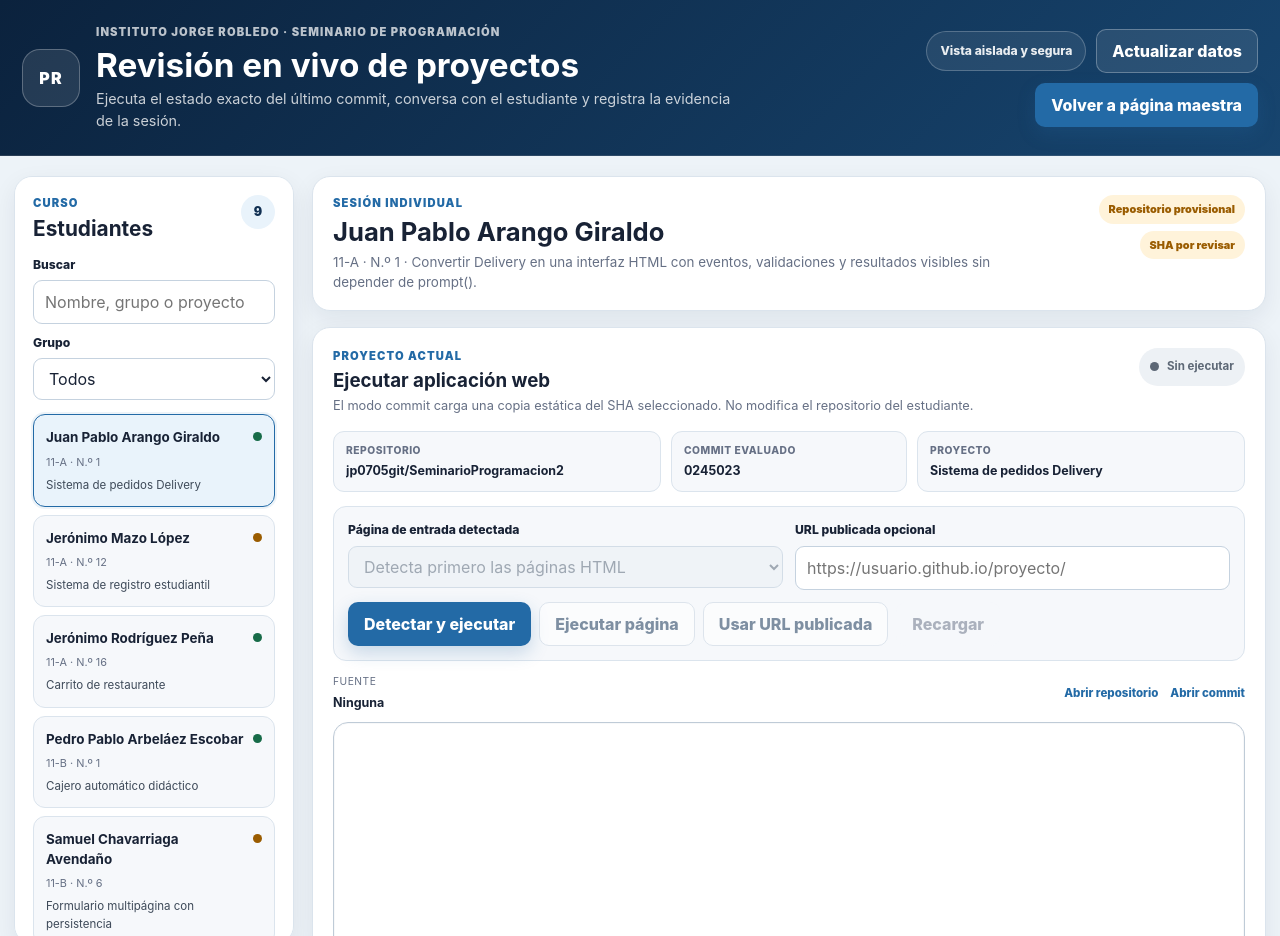
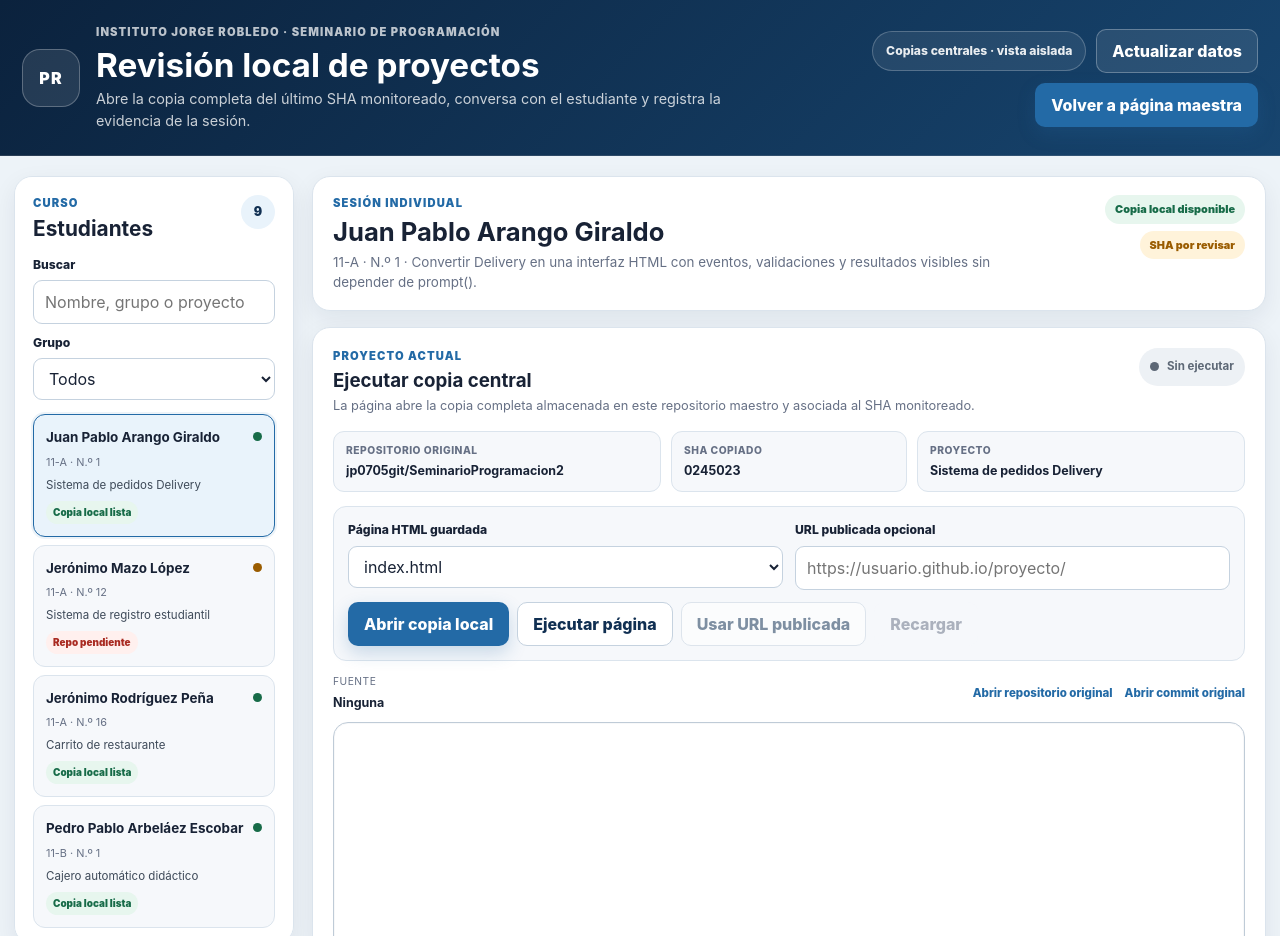
Before and after one commit to juanperez238421-cpu/Seminario_Goal_Period2, a website: page project-review.html in a window 1280 px wide. Shown: the top 936 px of the page. Drawn offline with Linux system fonts and the light colour scheme; no server answers.

Commit message:
feat: make local mirrors the default project review source

```diff
--- a/project-review.html
+++ b/project-review.html
@@ -3,11 +3,11 @@
 <head>
   <meta charset="UTF-8">
   <meta name="viewport" content="width=device-width, initial-scale=1.0">
-  <meta name="description" content="Laboratorio docente para ejecutar y revisar los proyectos web de los estudiantes de Seminario de Programación.">
+  <meta name="description" content="Laboratorio docente para ejecutar y revisar las copias locales de los proyectos de Seminario de Programación.">
   <meta name="theme-color" content="#102f52">
-  <title>Revisión en vivo | Seminario Goal</title>
+  <title>Revisión local | Seminario Goal</title>
   <link rel="stylesheet" href="css/project-review.css">
-  <script type="module" src="js/project-review.js"></script>
+  <script type="module" src="js/project-review-local.js"></script>
 </head>
 <body>
   <a class="skip-link" href="#reviewWorkspace">Saltar al laboratorio</a>
@@ -17,12 +17,12 @@
       <span class="brand-mark" aria-hidden="true">PR</span>
       <div>
         <p class="eyebrow">Instituto Jorge Robledo · Seminario de Programación</p>
-        <h1>Revisión en vivo de proyectos</h1>
-        <p>Ejecuta el estado exacto del último commit, conversa con el estudiante y registra la evidencia de la sesión.</p>
+        <h1>Revisión local de proyectos</h1>
+        <p>Abre la copia completa del último SHA monitoreado, conversa con el estudiante y registra la evidencia de la sesión.</p>
       </div>
     </div>
     <div class="header-actions">
-      <span class="security-pill">Vista aislada y segura</span>
+      <span class="security-pill">Copias centrales · vista aislada</span>
       <button class="button secondary" id="refreshDataButton" type="button">Actualizar datos</button>
       <a class="button primary" href="index.html">Volver a página maestra</a>
     </div>
@@ -75,8 +75,8 @@
         <div class="panel-heading">
           <div>
             <p class="section-kicker">Proyecto actual</p>
-            <h3>Ejecutar aplicación web</h3>
-            <p>El modo commit carga una copia estática del SHA seleccionado. No modifica el repositorio del estudiante.</p>
+            <h3>Ejecutar copia central</h3>
+            <p>La página abre la copia completa almacenada en este repositorio maestro y asociada al SHA monitoreado.</p>
           </div>
           <div class="runner-state" id="runnerState" data-state="idle">
             <span class="runner-dot"></span>
@@ -86,11 +86,11 @@
 
         <div class="repository-summary">
           <div>
-            <span>Repositorio</span>
+            <span>Repositorio original</span>
             <strong id="repositoryLabel">—</strong>
           </div>
           <div>
-            <span>Commit evaluado</span>
+            <span>SHA copiado</span>
             <strong id="commitLabel">—</strong>
           </div>
           <div>
@@ -101,9 +101,9 @@
 
         <div class="runner-controls">
           <label class="field entry-field">
-            <span>Página de entrada detectada</span>
+            <span>Página HTML guardada</span>
             <select id="entryFileSelect" disabled>
-              <option value="">Detecta primero las páginas HTML</option>
+              <option value="">Copia local pendiente</option>
             </select>
           </label>
           <label class="field live-url-field">
@@ -111,7 +111,7 @@
             <input id="liveUrlInput" type="url" placeholder="https://usuario.github.io/proyecto/" autocomplete="off">
           </label>
           <div class="control-buttons">
-            <button class="button primary" id="detectAndRunButton" type="button" disabled>Detectar y ejecutar</button>
+            <button class="button primary" id="detectAndRunButton" type="button" disabled>Abrir copia local</button>
             <button class="button secondary" id="runSelectedButton" type="button" disabled>Ejecutar página</button>
             <button class="button secondary" id="runLiveUrlButton" type="button" disabled>Usar URL publicada</button>
             <button class="button ghost" id="reloadPreviewButton" type="button" disabled>Recargar</button>
@@ -124,8 +124,8 @@
             <strong id="previewSourceLabel">Ninguna</strong>
           </div>
           <div class="preview-actions">
-            <a class="text-button" id="openRepositoryLink" href="#" target="_blank" rel="noopener noreferrer" hidden>Abrir repositorio</a>
-            <a class="text-button" id="openCommitLink" href="#" target="_blank" rel="noopener noreferrer" hidden>Abrir commit</a>
+            <a class="text-button" id="openRepositoryLink" href="#" target="_blank" rel="noopener noreferrer" hidden>Abrir repositorio original</a>
+            <a class="text-button" id="openCommitLink" href="#" target="_blank" rel="noopener noreferrer" hidden>Abrir commit original</a>
             <a class="text-button" id="openPreviewLink" href="#" target="_blank" rel="noopener noreferrer" hidden>Abrir proyecto en pantalla completa</a>
           </div>
         </div>
@@ -134,11 +134,11 @@
           <div class="preview-placeholder" id="previewPlaceholder">
             <span class="placeholder-icon" aria-hidden="true">▶</span>
             <h3>Proyecto listo para revisar</h3>
-            <p>Selecciona un estudiante y pulsa <strong>Detectar y ejecutar</strong>. Podrás escoger cualquiera de sus páginas HTML.</p>
+            <p>Selecciona un estudiante y abre su copia central. Podrás escoger cualquiera de las páginas HTML guardadas en el repositorio maestro.</p>
           </div>
           <iframe
             id="projectFrame"
-            title="Vista previa del proyecto del estudiante"
+            title="Vista previa de la copia local del proyecto del estudiante"
             loading="eager"
             referrerpolicy="no-referrer"
             hidden
@@ -147,7 +147,7 @@
 
         <div class="runner-notice">
           <strong>Alcance:</strong>
-          <span>funciona para proyectos web públicos de HTML, CSS y JavaScript. Los programas de Python, Java, servidores o bases de datos necesitan ejecutarse en el computador del estudiante.</span>
+          <span>la automatización copia cada repositorio web vinculado dentro de <code>student-projects/</code>. Python, Java, servidores y bases de datos deben ejecutarse en el computador del estudiante.</span>
         </div>
       </section>
     </section>
@@ -215,7 +215,7 @@
   </main>
 
   <footer class="review-footer">
-    <p><strong>Seminario Goal · Periodo 2.</strong> La ejecución ocurre en un marco aislado; la evaluación sigue requiriendo explicación y modificación en vivo.</p>
+    <p><strong>Seminario Goal · Periodo 2.</strong> La ejecución usa la copia central del repositorio; la evaluación sigue requiriendo explicación y modificación en vivo.</p>
     <p id="localStatus">Datos de revisión listos.</p>
   </footer>
 
```
